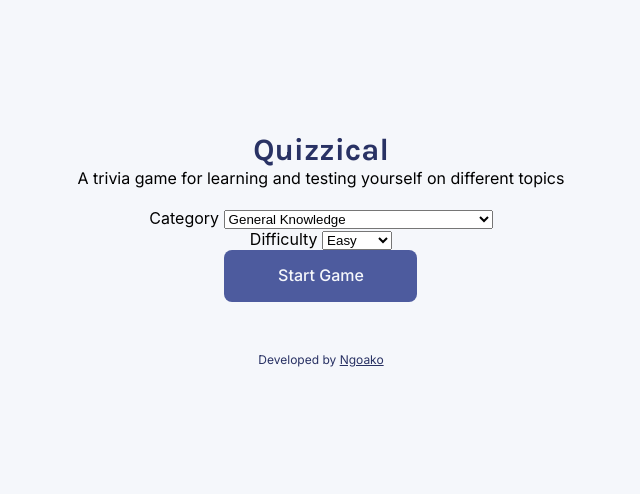
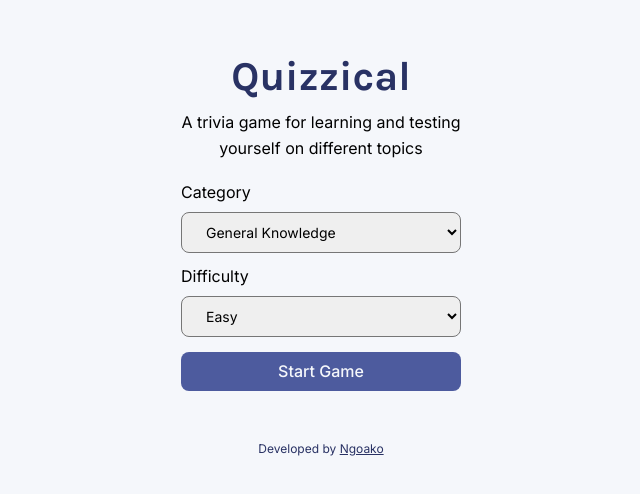
Before and after one commit to Ngoakor12/quizzical, a React (Create React App) app: page / in a window 1280 px wide. Shown: the part 136-630 px from the top of the page, without its empty margins (319-959 px from the left). Built offline with nearby package versions, Linux system fonts and the light colour scheme.

Commit message:
improve startscreen styling

```diff
--- a/src/App.css
+++ b/src/App.css
@@ -42,14 +42,17 @@ code {
 .quiz-title {
   font-family: Karla;
   font-weight: bold;
-  font-size: 31px;
+  font-size: 41px;
   color: #293264;
+  padding: 10px 0;
 }
 
 .quiz-description {
   font-family: Inter;
   font-weight: regular;
   font-size: 16px;
+  max-width: 280px;
+  line-height: 1.6;
 }
 
 .start-quiz-button {
@@ -61,8 +64,7 @@ code {
   text-align: center;
   color: #f5f7fb;
   background-color: #4d5b9e;
-  width: 193px;
-  height: 52px;
+  padding: 10px 20px;
   border: 0;
   border-radius: 8px;
   cursor: pointer;
@@ -94,13 +96,12 @@ code {
   display: flex;
   flex-direction: column;
   justify-content: center;
-  padding: 8px 15px;
-
+  padding: 10px 20px;
   height: 20.65px;
   font-family: Inter;
-  font-weight: 600;
-  font-size: 10.24px;
-  line-height: 12px;
+  font-size: 14px;
+  /* font-weight: 600; */
+  /* line-height: 12px; */
   text-align: center;
   color: #293264;
   border: 0.794239px solid #4d5b9e;
@@ -165,6 +166,45 @@ footer {
 footer a {
   color: #293264;
 }
+#custom-game-form {
+  display: flex;
+  flex-direction: column;
+  /* align-items: flex-start; */
+  gap: 8px;
+  font-family: Inter, sans-serif;
+  font-size: 14px;
+}
+.custom-game-dropdown {
+  display: flex;
+  flex-direction: column;
+  align-items: flex-start;
+  gap: 10px;
+  margin-bottom: 5px;
+}
+
+select {
+  font-family: Inter, sans-serif;
+  font-size: 14px;
+  padding: 5px;
+}
+
+label {
+  font-size: 16px;
+}
+
+select#category,
+select#difficulty {
+  padding: 10px 20px;
+  min-width: 280px;
+  max-width: 280px;
+  border-radius: 8px;
+}
+
+.game-controls {
+  display: flex;
+  flex-direction: column;
+  gap: 10px;
+}
 
 @media (min-width: 360px) {
   .quiz-button-section {
--- a/src/components/Form/Form.js
+++ b/src/components/Form/Form.js
@@ -33,8 +33,8 @@ const Form = (props) => {
   ];
 
   return (
-    <form>
-      <div>
+    <form id="custom-game-form">
+      <div className="custom-game-dropdown">
         <label htmlFor="category">Category </label>
         <select name="category" id="category" onChange={props.handleFormChange}>
           {triviaCategories.map((category) => (
@@ -44,7 +44,7 @@ const Form = (props) => {
           ))}
         </select>
       </div>
-      <div>
+      <div className="custom-game-dropdown">
         <label htmlFor="difficulty">Difficulty </label>
         <select
           name="difficulty"
```
